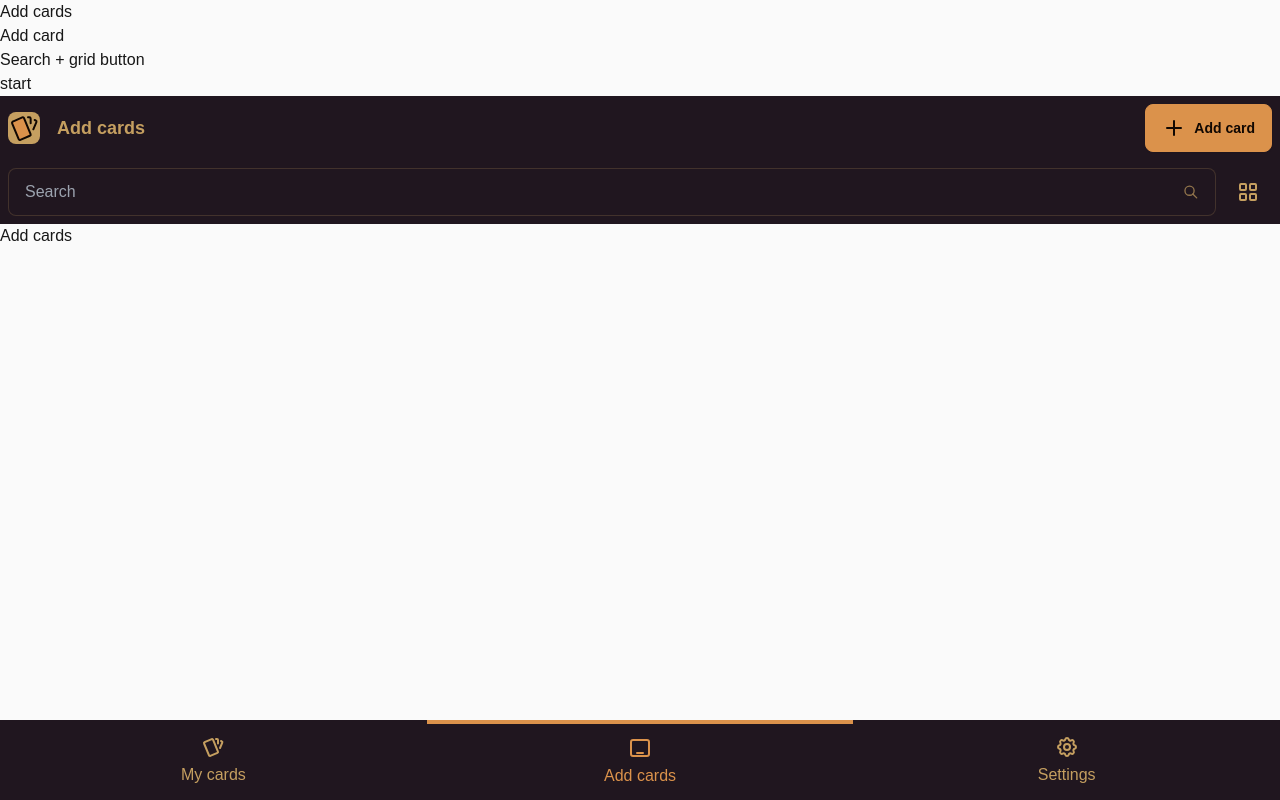
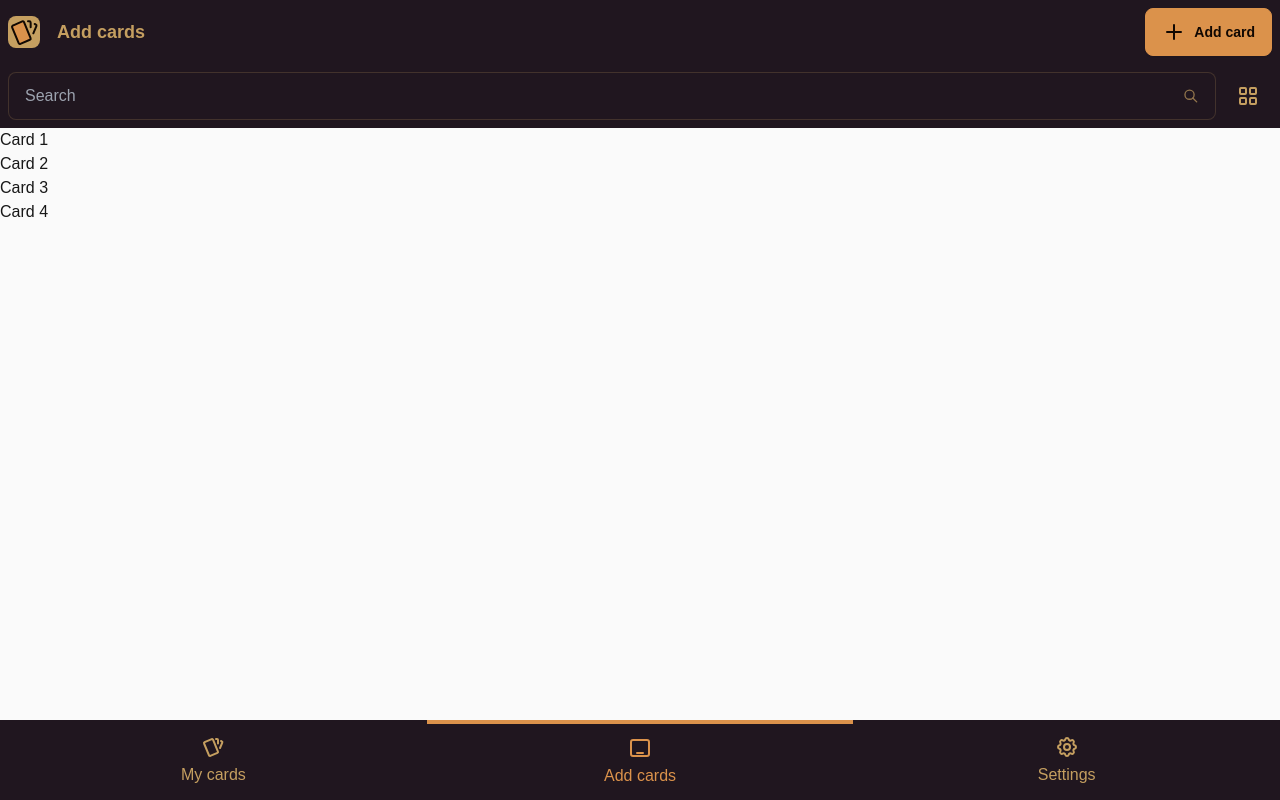
Before and after one commit to lukasbicus/cardchain, a Next.js app: page /add-cards in a window 1280 px wide. Built offline with nearby package versions, Linux system fonts and the light colour scheme.

Commit message:
Extract primary header.

```diff
--- a/app/(homescreens)/add-cards/page.tsx
+++ b/app/(homescreens)/add-cards/page.tsx
@@ -1,33 +1,7 @@
 import { Routes } from '@/app/lib/shared';
-import {
-  IconDotsVertical,
-  IconLayoutGrid,
-  IconPlus,
-  IconSearch,
-} from '@tabler/icons-react';
-import Image from 'next/image';
+import { PrimaryHeader } from '@/app/ui/primary-header';
+import { IconLayoutGrid, IconPlus, IconSearch } from '@tabler/icons-react';
 import Link from 'next/link';
-import { ReactNode } from 'react';
-
-function PrimaryHeader({
-  title,
-  actions,
-  children,
-}: {
-  title: string;
-  actions: JSX.Element;
-  children: ReactNode;
-}) {
-  return (
-    <header>
-      <div>
-        {title}
-        <div>{actions}</div>
-      </div>
-      <div>{children}</div>
-    </header>
-  );
-}
 
 export default function Page() {
   return (
@@ -35,36 +9,15 @@ export default function Page() {
       <PrimaryHeader
         title="Add cards"
         actions={
-          <>
-            <button>Add card</button>
-          </>
-        }
-      >
-        <div>Search + grid button</div>
-      </PrimaryHeader>
-      <div>start</div>
-      <div className="navbar bg-base-100 text-base-content">
-        <div className="navbar-start">
-          <Image
-            src="/logo.svg"
-            alt="Tilda logo"
-            className="w-8 rounded-lg bg-base-content"
-            width={24}
-            height={24}
-          />
-          <h1 className="btn btn-ghost text-lg">Add cards</h1>
-        </div>
-
-        <div className="navbar-end">
           <Link href={Routes.ScanCard}>
             <button className="btn btn-primary">
               <IconPlus className="w-6 h-6" />
               Add card
             </button>
           </Link>
-        </div>
-      </div>
-      <div className="navbar bg-base-100 text-base-content gap-2">
+        }
+      >
+        <>
           <div className="form-control flex-1">
             <label className="input input-bordered flex items-center gap-2 w-full">
               <input type="text" className="grow w-full" placeholder="Search" />
@@ -74,10 +27,13 @@ export default function Page() {
           <button className="btn btn-circle btn-ghost">
             <IconLayoutGrid className="w-6 h-6" />
           </button>
-      </div>
+        </>
+      </PrimaryHeader>
       <main>
-        Add cards
-        <div className="flex-2"></div>
+        <div>Card 1</div>
+        <div>Card 2</div>
+        <div>Card 3</div>
+        <div>Card 4</div>
       </main>
     </div>
   );
--- /dev/null
+++ b/app/ui/primary-header.tsx
@@ -0,0 +1,34 @@
+import Image from 'next/image';
+
+export function PrimaryHeader({
+  title,
+  actions,
+  children,
+}: {
+  title: string;
+  actions?: React.ReactNode;
+  children?: React.ReactNode;
+}) {
+  return (
+    <header>
+      <div className="navbar bg-base-100 text-base-content">
+        <div className="navbar-start">
+          <Image
+            src="/logo.svg"
+            alt="Tilda logo"
+            className="w-8 rounded-lg bg-base-content"
+            width={24}
+            height={24}
+          />
+          <h1 className="btn btn-ghost text-lg">{title}</h1>
+        </div>
+        {actions && <div className="navbar-end">{actions}</div>}
+      </div>
+      {children && (
+        <div className="navbar bg-base-100 text-base-content gap-2">
+          {children}
+        </div>
+      )}
+    </header>
+  );
+}
```
Lines whose indentation alone changed are shown as unchanged.
